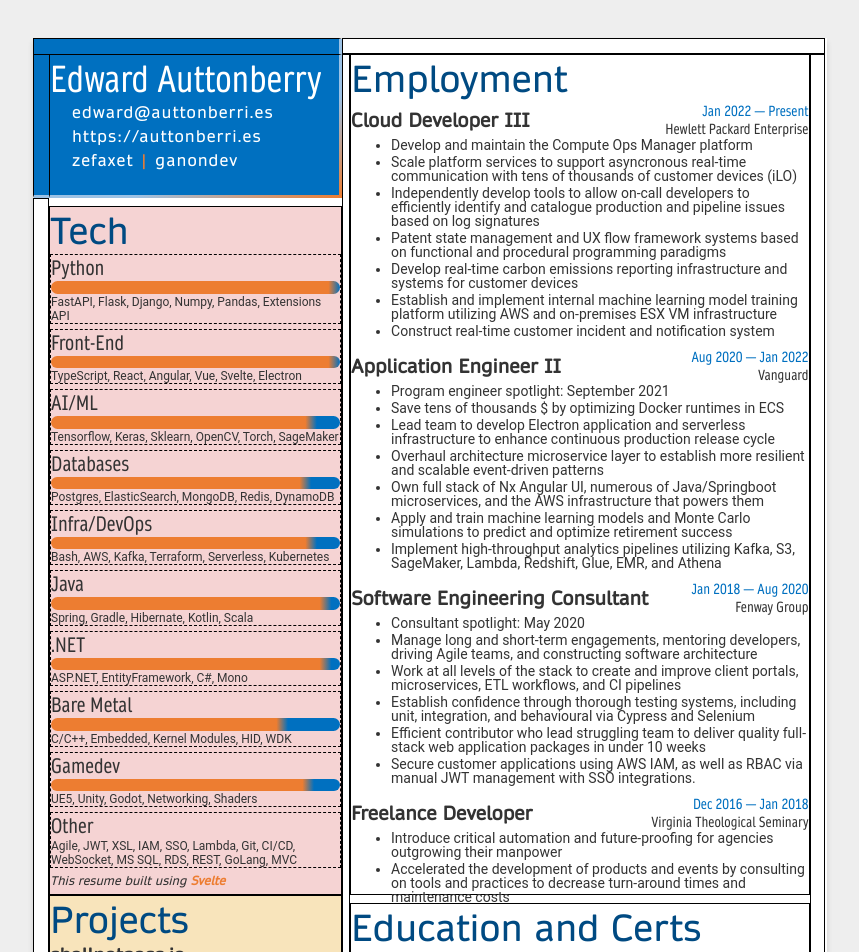
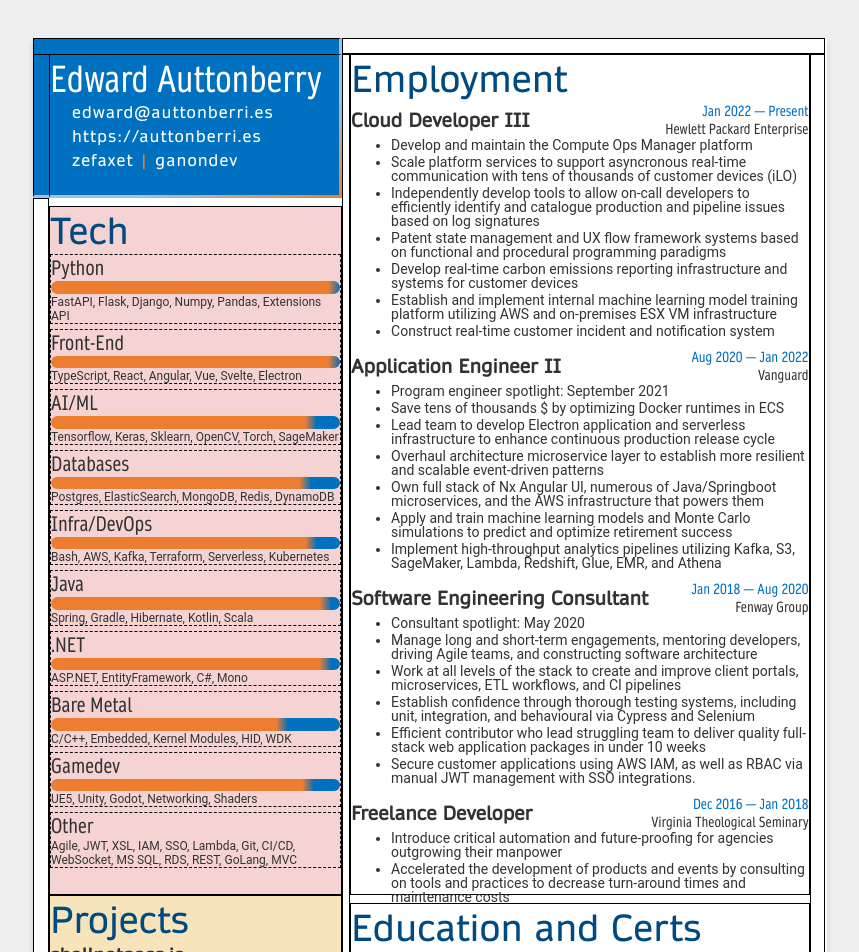
Before and after one commit to ganondev/resume, a Svelte app: page / in a window 1280 px wide. Shown: the top 952 px of the page, without its empty margins (210-1069 px from the left). Built offline with nearby package versions, Linux system fonts and the light colour scheme; some icons are missing.

Commit message:
make space

```diff
--- a/src/Tech.svelte
+++ b/src/Tech.svelte
@@ -41,5 +41,5 @@
     <SkillBar percentage={89} tools={['UE5', 'Unity', 'Godot', 'Networking', 'Shaders']}>Gamedev</SkillBar>
     <SkillBar percentage={0} tools={['Agile', 'JWT', 'XSL', 'IAM', 'SSO', 'Lambda', 'Git', 'CI/CD', 'WebSocket', 'MS SQL', 'RDS', 'REST', 'GoLang', 'MVC']}>Other</SkillBar>
     <!-- TODO for some reason this is clipped in browser but correct in pdf -->
-    <div class="claim">This resume built using <a href="https://svelte.dev/">Svelte</a></div>
+<!--    <div class="claim">This resume built using <a href="https://svelte.dev/">Svelte</a></div>-->
 </div>
```
